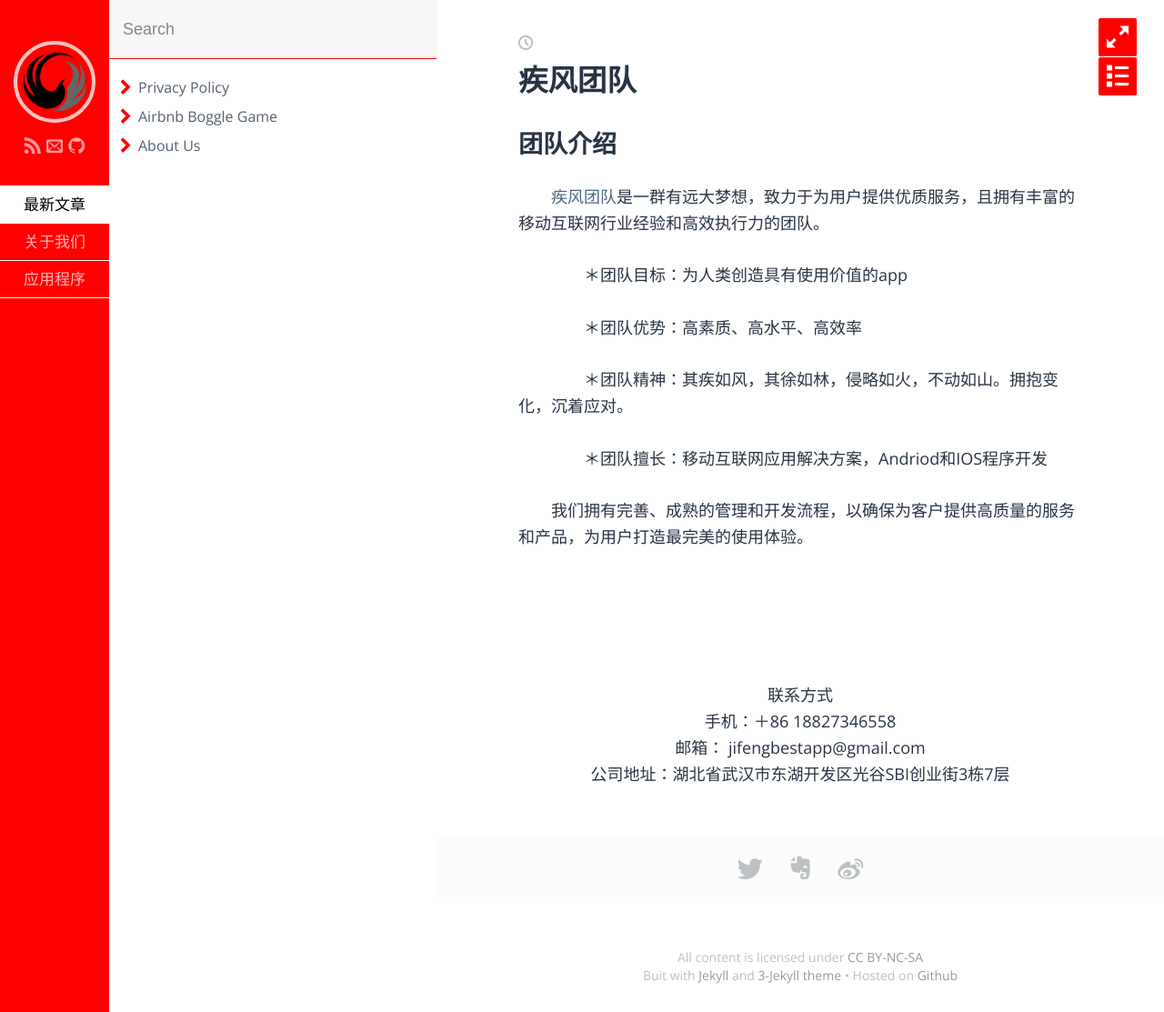
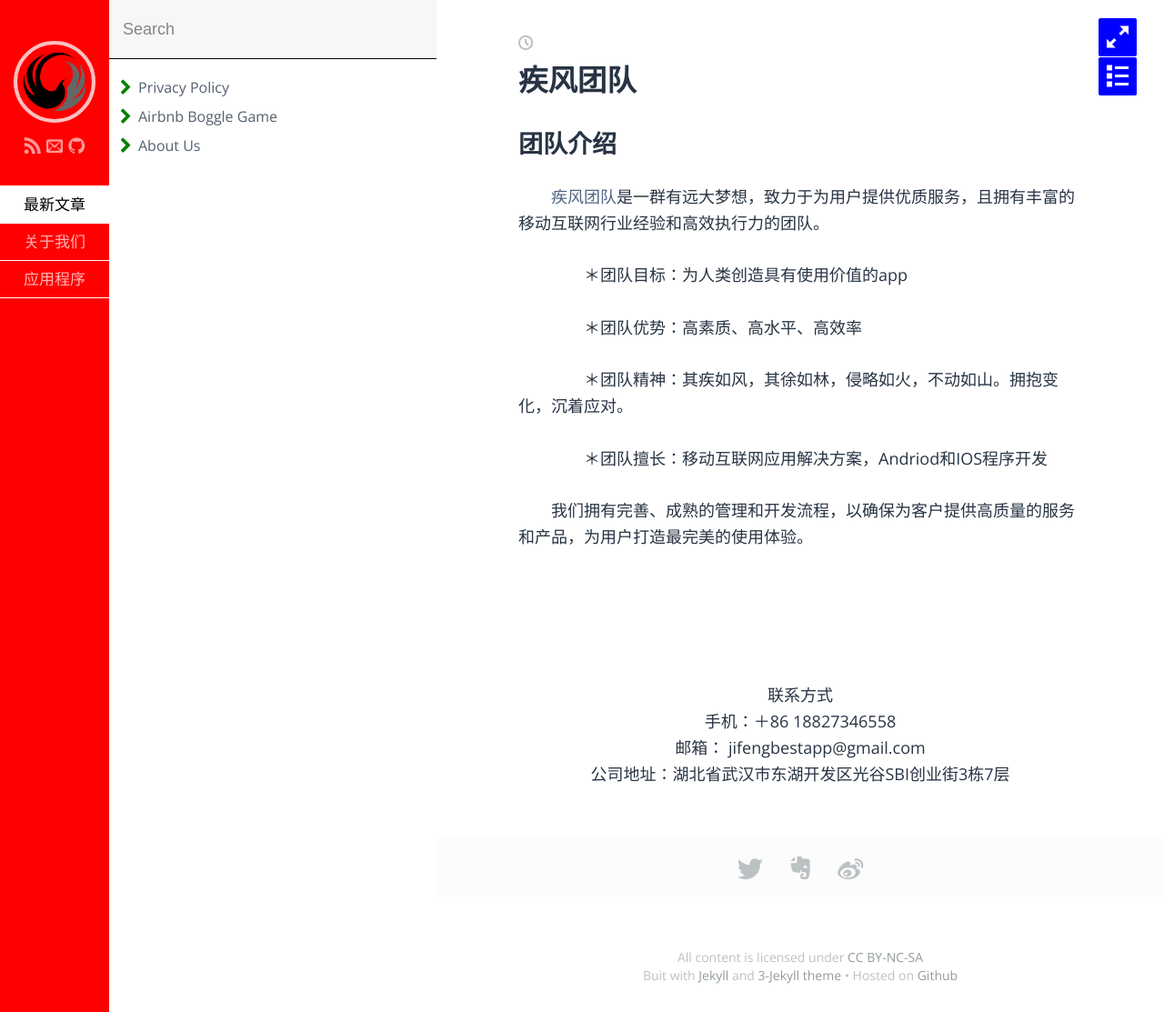
Before and after one commit to BestJiFeng/BestJiFeng.github.io, a Jekyll site: the page built from index.md, in a window 1280 px wide. Shown: the whole page at 91% size. Built offline with Jekyll 4.4.1, drawn with Linux system fonts in a browser that asks for light colours; some web fonts are replaced.

Commit message:
Update main.sass

```diff
--- a/css/main.sass
+++ b/css/main.sass
@@ -12,13 +12,13 @@ $breakpoint-mobile: 767px
 $font: 'Open Sans', 'Hiragino Sans GB', sans-serif
 
 // # Sidebar Background Gradient
-$gradient-start: red
-$gradient-end:  red
+$gradient-start: yellow
+$gradient-end:  green
 // $sidebar-bg: linear-gradient(136deg, $gradient-start, $gradient-end)
 
-$sidebar-bg: red
+$sidebar-bg: blue
 $sidebar-left-bg: red
-$sidebar-right-bg: red
+$sidebar-right-bg: black
 
 // # Sidebar Left
 $sidebar-left-width: 120px
```
